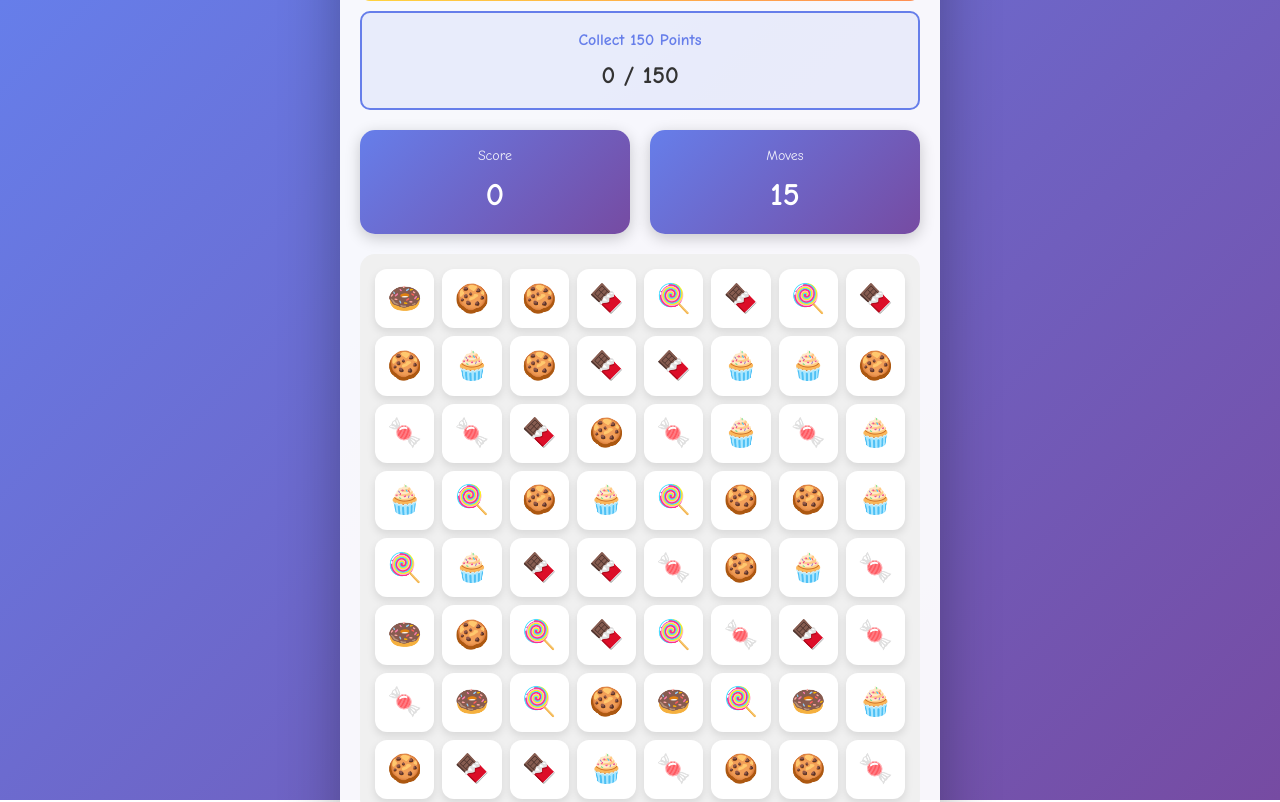
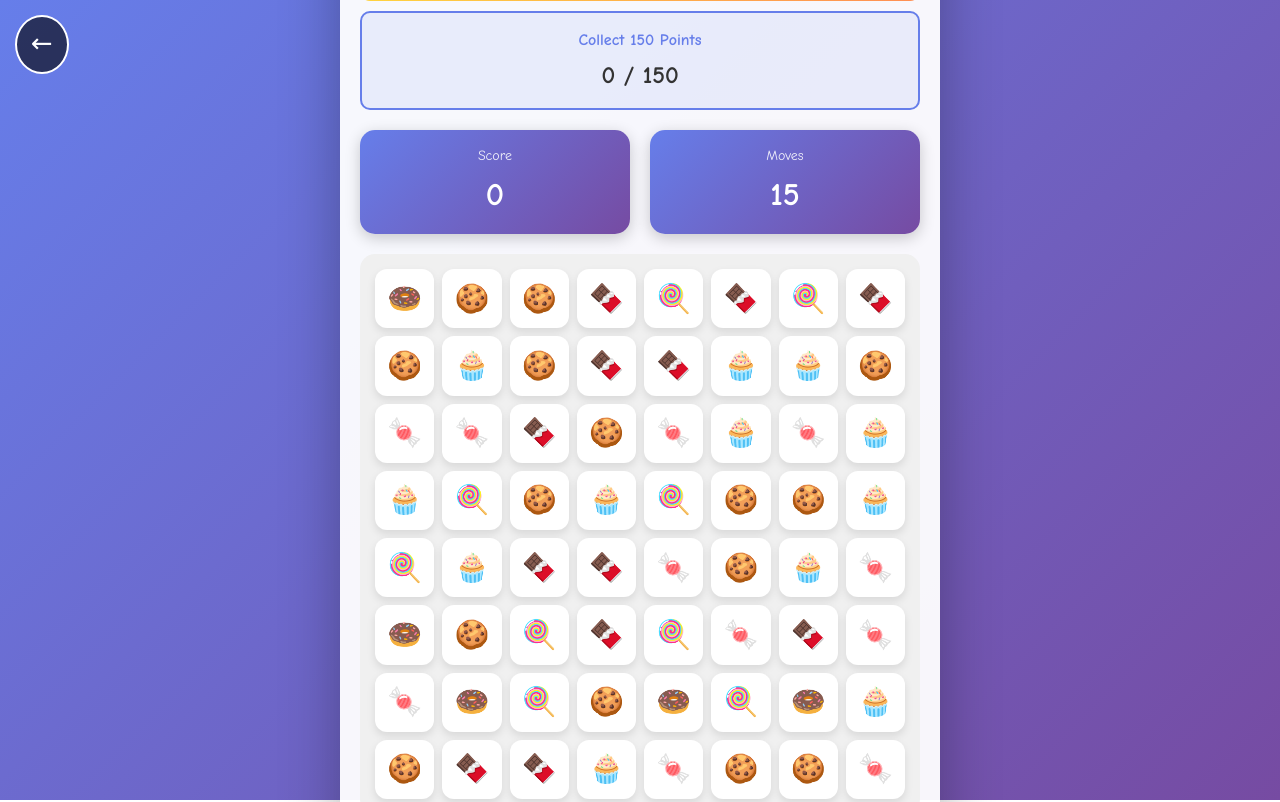
Before and after one commit to Sanam123-123/The-Retro-Gaming-Universe, a plain HTML site: page game7.html in a window 1280 px wide. Shown: the top 802 px of the page. Drawn offline with nearby package versions, Linux system fonts and the light colour scheme.

Commit message:
game7.html

```diff
--- a/game7.html
+++ b/game7.html
@@ -6,6 +6,24 @@
   <title>Candy Match Game</title>
   <script src="/_sdk/element_sdk.js"></script>
   <style>
+         .back-btn{
+  position:fixed;
+  top:15px;
+  left:15px;
+  z-index:9999;
+  text-decoration:none;
+  font-size:26px;
+  color:white;
+  background:rgba(0,0,0,0.6);
+  padding:8px 14px;
+  border-radius:50%;
+  border:2px solid white;
+}
+
+.back-btn:active{
+  background:white;
+  color:black;
+}
     body {
       box-sizing: border-box;
       margin: 0;
@@ -278,7 +296,7 @@
   <script src="/_sdk/data_sdk.js" type="text/javascript"></script>
   <script src="https://cdn.tailwindcss.com" type="text/javascript"></script>
  </head>
- <body class="h-full">
+ <body class="h-full"><a href="index.html" class="back-btn">←</a>
   <div class="game-wrapper h-full">
    <div class="game-container">
     <header class="game-header">
```
